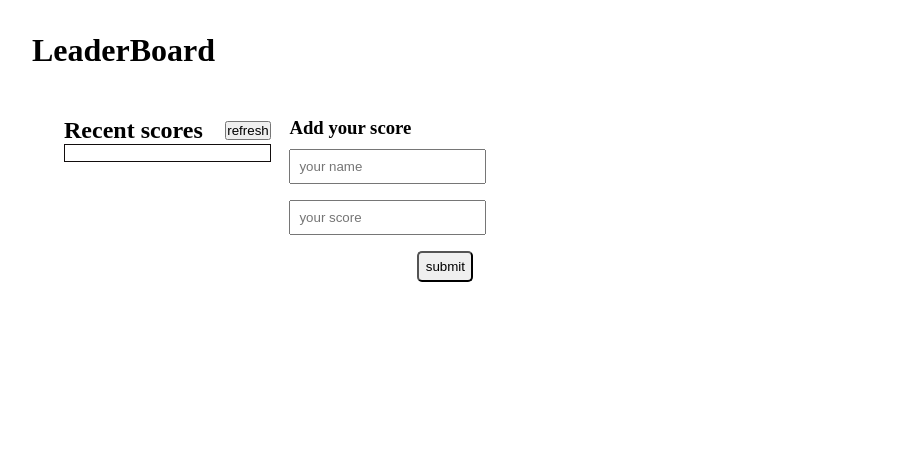
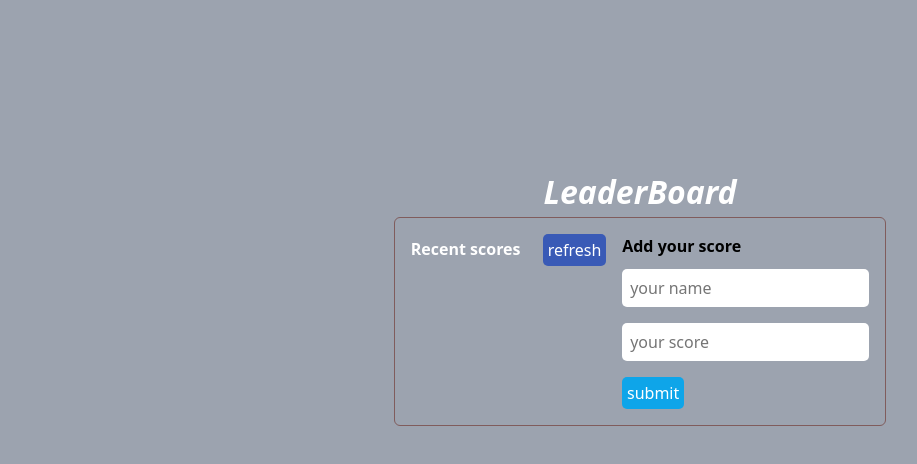
Before and after one commit to derrick1451/LeaderBoard, a website built with webpack: page src/template.html in a window 1280 px wide. Shown: the whole page, without its empty margins (0-917 px from the left). Built offline with nearby package versions, Linux system fonts and the light colour scheme; no server answers.

Commit message:
Edit src folder

```diff
--- a/src/style.css
+++ b/src/style.css
@@ -1,30 +1,57 @@
 * {
+  padding: 0;
   margin: 0;
-  padding: 0;
   box-sizing: border-box;
+  font-family: system-ui, -apple-system;
+  font-size: 16px;
+}
+
+html {
+  height: 100%;
 }
 
 body {
+  line-height: 1.6;
+  height: 100%;
+  background-color: #9ca3af;
+}
+
+.wrapper {
   display: flex;
   flex-direction: column;
-  font-size: 16px;
-  padding: 2rem;
-  gap: 1rem;
+  justify-content: center;
+  margin: 150px auto;
+  align-items: center;
+  text-align: left;
+  padding: 1rem;
 }
 
-li {
-  list-style: none;
+header h1 {
+  font-size: 2rem;
+  color: #fff;
+  font-style: italic;
 }
 
 .board {
   display: flex;
-  width: 40%;
-  padding: 2rem;
+  height: auto;
+  border: 1px solid rgb(128, 92, 92);
   justify-content: space-between;
+  width: max-content;
+  padding: 1rem;
+  gap: 1rem;
+  border-radius: 6px;
+}
+
+.score-board {
+  display: flex;
+  flex-direction: column;
+  gap: 0.5rem;
 }
 
 .recent-scores {
   display: flex;
+  color: #fff;
   gap: 1.4rem;
   align-items: center;
 }
@@ -32,9 +59,17 @@ li {
 .list-items {
   display: flex;
   flex-direction: column;
-  border: 1px solid rgb(18, 13, 13);
+
+  /* border: 1px solid rgb(183, 118, 118); */
   padding: 0.5rem;
   gap: 0.5rem;
+  border-radius: 5px;
+}
+
+.list-items li {
+  list-style: none;
+  font-style: italic;
+  color: #16a34a;
 }
 
 .form-section {
@@ -51,14 +86,34 @@ li {
 
 input {
   padding: 0.5rem;
+  border-radius: 5px;
+  border: none;
+  outline: none;
 }
 
-.btn {
-  padding-left: 8rem;
+.btn,
+.refresh-btn {
+  border: none;
 }
 
 .btn button {
-  padding: 0.4rem;
+  padding: 0.3rem;
   border-radius: 5px;
   cursor: pointer;
+  border: none;
+  background-color: #0ea5e9;
+  color: #fff;
 }
+
+.refresh {
+  padding: 0.3rem;
+  border-radius: 5px;
+  cursor: pointer;
+  border: none;
+  background-color: #395ab6;
+  color: #fff;
+}
+
+.refresh:hover {
+  background-color: rgb(44, 40, 81);
+}
--- a/src/template.html
+++ b/src/template.html
@@ -7,6 +7,7 @@
     <title>LeaderBoard</title>
 </head>
 <body>
+    <div class="wrapper">
         <header>
             <h1>LeaderBoard</h1>
         </header>
@@ -14,7 +15,7 @@
             <div class="score-board">
                 <div class="recent-scores">
                     <h2>Recent scores</h2>
-               <div><button class="refresh">refresh</button></div>
+                   <div class="refresh-btn"><button class="refresh">refresh</button></div>
                 </div>
                 <ul class="list-items">
 
@@ -30,5 +31,6 @@
                 </form>
             </div>
         </section>
+    </div>
 </body>
 </html>
```
Also changed, not shown: src/index.js (+4 -4 lines). Lines whose indentation alone changed are shown as unchanged.
